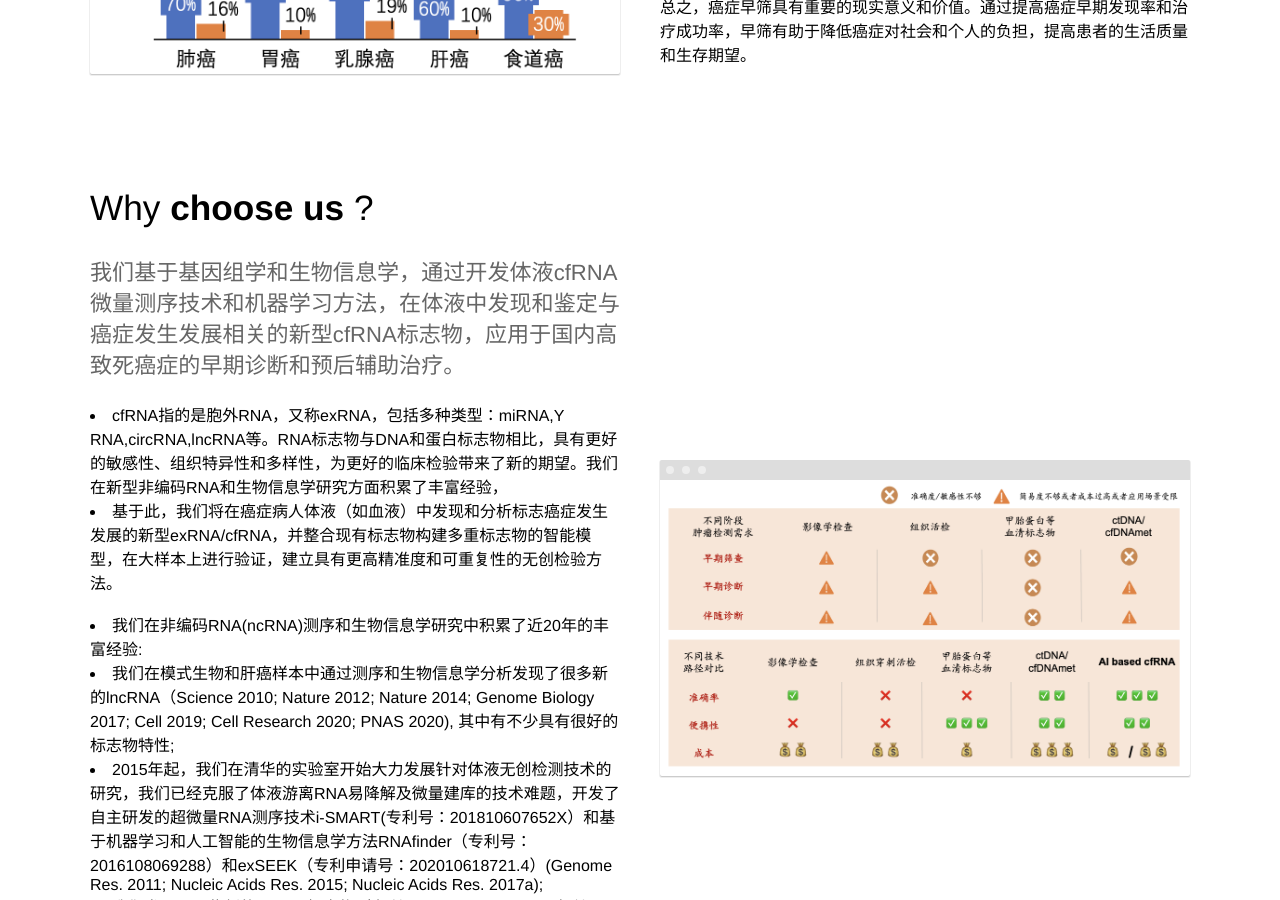
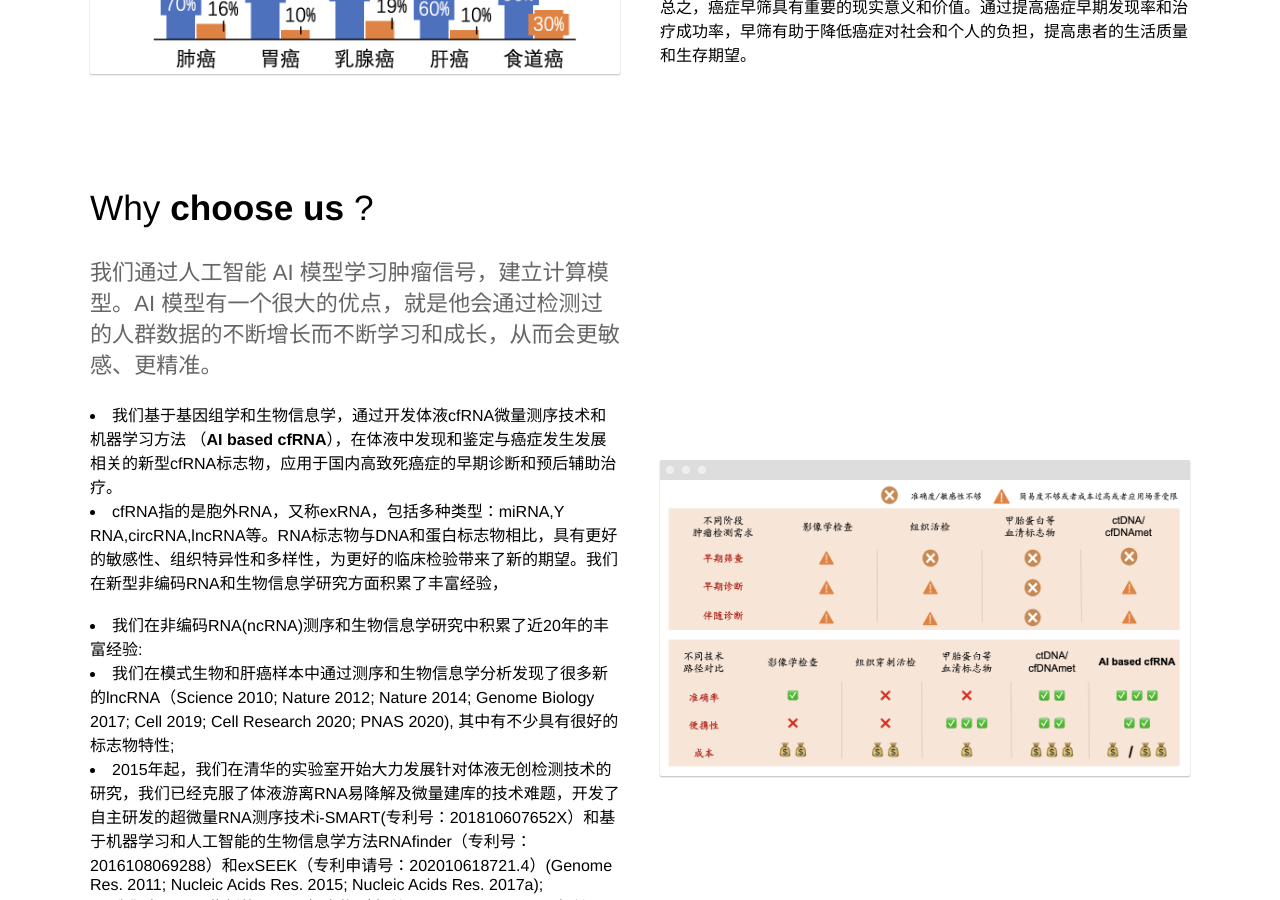
Before and after one commit to lulab/xingene-home, a Jekyll site: the page built from index.html, in a window 1280 px wide and 900 px high, scrolled down 2150 px. Built offline with Jekyll 4.4.1, drawn with Linux system fonts in a browser that asks for light colours.

Commit message:
Update index.html

```diff
--- a/index.html
+++ b/index.html
@@ -67,10 +67,10 @@ description: XinGene - Decode the Language of Life
 			<div class="text editable">
 				<h2>Why <strong>choose us</strong> ?</h2>
 				<p>
-我们基于基因组学和生物信息学，通过开发体液cfRNA微量测序技术和机器学习方法，在体液中发现和鉴定与癌症发生发展相关的新型cfRNA标志物，应用于国内高致死癌症的早期诊断和预后辅助治疗。
+我们通过人工智能 AI 模型学习肿瘤信号，建立计算模型。AI 模型有一个很大的优点，就是他会通过检测过的人群数据的不断增长而不断学习和成长，从而会更敏感、更精准。
 
+<li>我们基于基因组学和生物信息学，通过开发体液cfRNA微量测序技术和机器学习方法 （<b>AI based cfRNA</b>），在体液中发现和鉴定与癌症发生发展相关的新型cfRNA标志物，应用于国内高致死癌症的早期诊断和预后辅助治疗。</li>
 <li>cfRNA指的是胞外RNA，又称exRNA，包括多种类型：miRNA,Y RNA,circRNA,lncRNA等。RNA标志物与DNA和蛋白标志物相比，具有更好的敏感性、组织特异性和多样性，为更好的临床检验带来了新的期望。我们在新型非编码RNA和生物信息学研究方面积累了丰富经验，</li>
-<li>基于此，我们将在癌症病人体液（如血液）中发现和分析标志癌症发生发展的新型exRNA/cfRNA，并整合现有标志物构建多重标志物的智能模型，在大样本上进行验证，建立具有更高精准度和可重复性的无创检验方法。</li>
 <br>
 <li>我们在非编码RNA(ncRNA)测序和生物信息学研究中积累了近20年的丰富经验:</li>
 <li>我们在模式生物和肝癌样本中通过测序和生物信息学分析发现了很多新的lncRNA（Science 2010; Nature 2012; Nature 2014; Genome Biology 2017; Cell 2019; Cell Research 2020; PNAS 2020), 其中有不少具有很好的标志物特性;</li>
```
